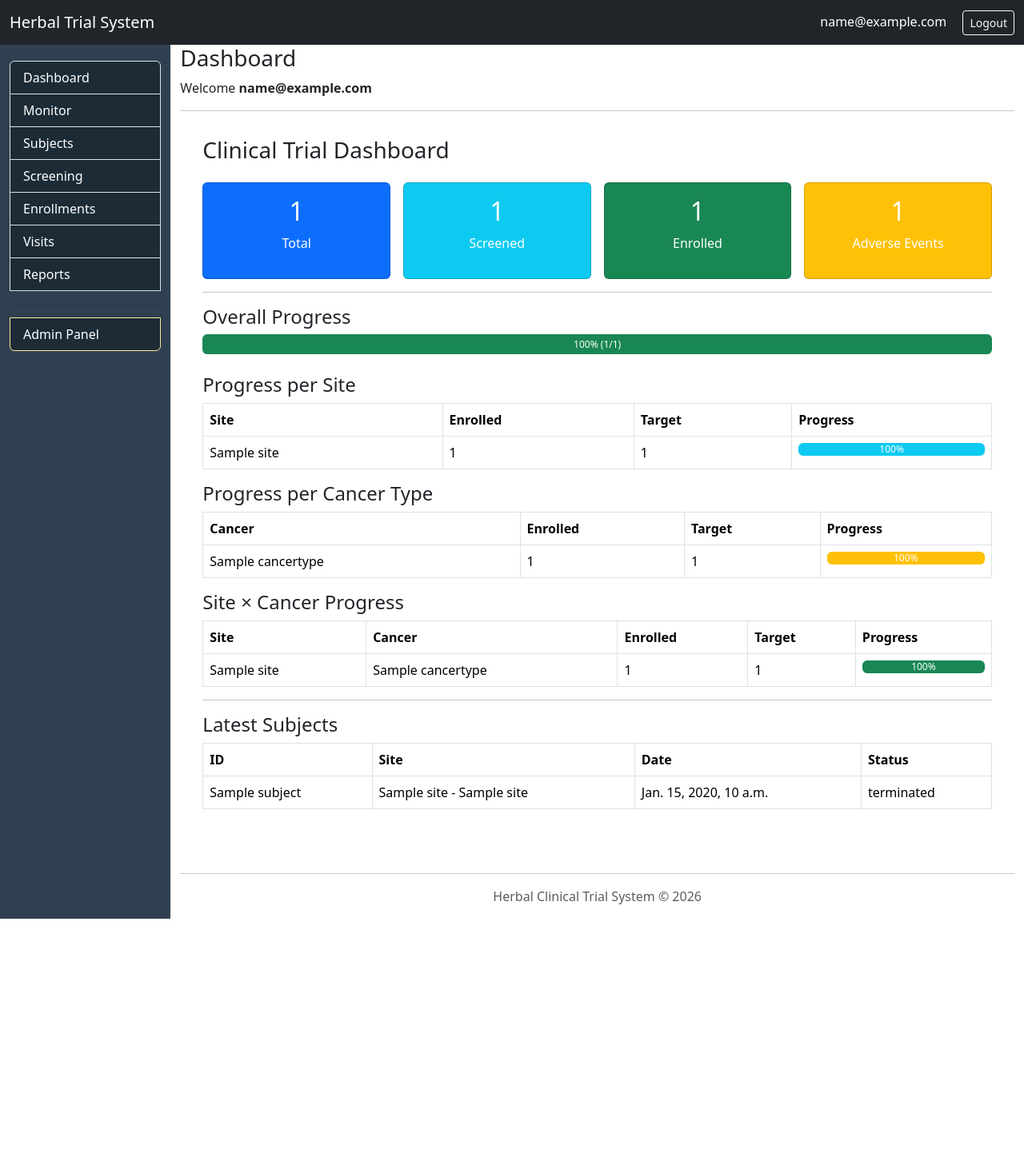
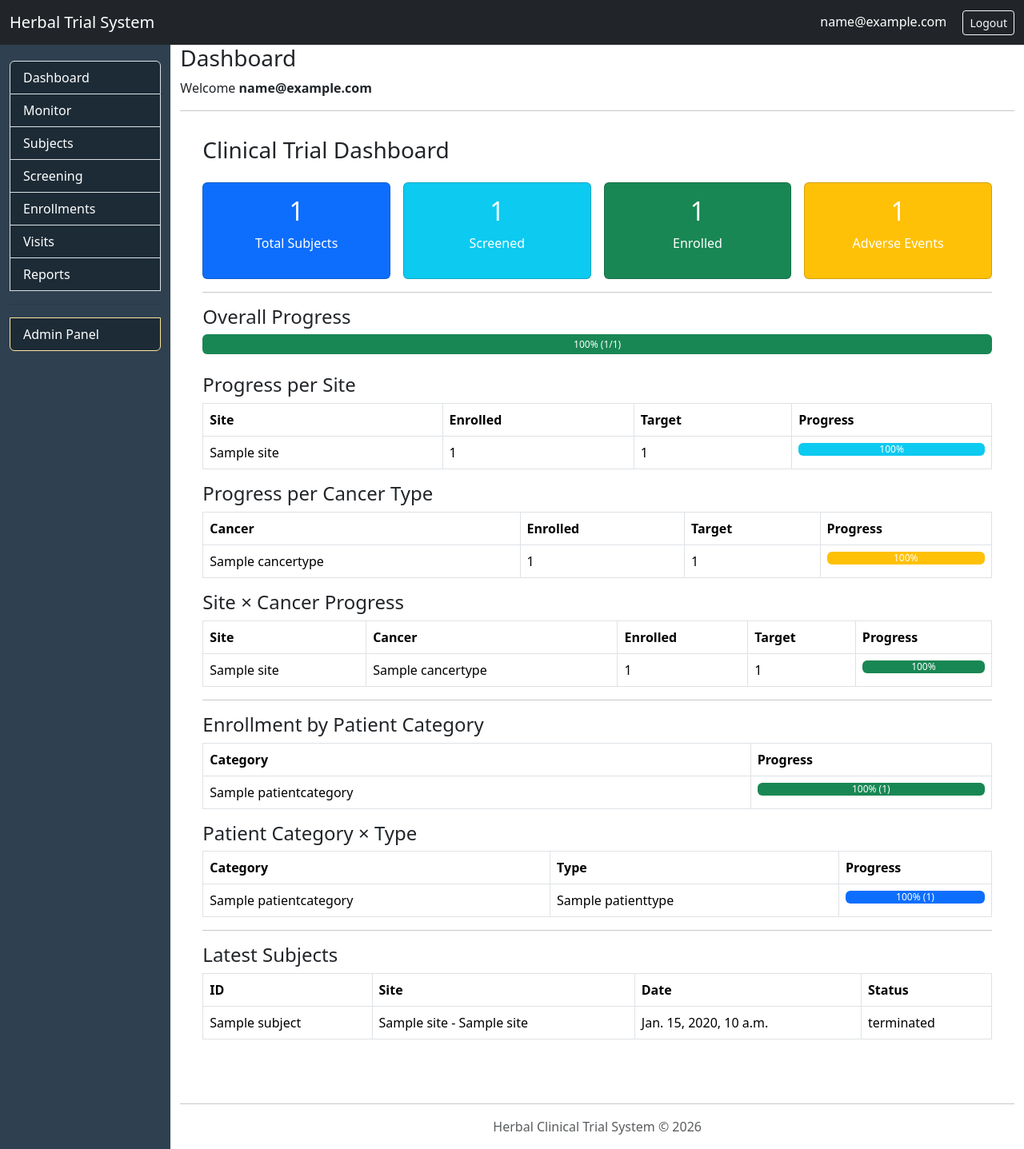
Before and after one commit to Maquiz1/herbals, a Django app: page /dashboard/ in a window 1280 px wide. Shown: the whole page at 80% size. Before the commit the page ends 1149 px from the top, so only its background shows below. Run offline with Django 4.2, Linux system fonts and the light colour scheme; a user stored in the database is signed in; tables that the repository leaves empty hold one stand-in row (values such as "Sample post").

Commit message:
first commit

```diff
--- a/backend/dashboard/templates/dashboard/dashboard.html
+++ b/backend/dashboard/templates/dashboard/dashboard.html
@@ -7,10 +7,38 @@
 
     <!-- KPI -->
     <div class="row g-3">
-    <div class="col-md-3"><div class="card bg-primary text-white text-center"><div class="card-body"><h2>{{ total_subjects }}</h2><p>Total</p></div></div></div>
-    <div class="col-md-3"><div class="card bg-info text-white text-center"><div class="card-body"><h2>{{ screened_subjects }}</h2><p>Screened</p></div></div></div>
-    <div class="col-md-3"><div class="card bg-success text-white text-center"><div class="card-body"><h2>{{ enrolled_subjects }}</h2><p>Enrolled</p></div></div></div>
-    <div class="col-md-3"><div class="card bg-warning text-white text-center"><div class="card-body"><h2>{{ adverse_events }}</h2><p>Adverse Events</p></div></div></div>
+        <div class="col-md-3">
+            <div class="card bg-primary text-white text-center">
+                <div class="card-body">
+                    <h2>{{ total_subjects }}</h2>
+                    <p>Total Subjects</p>
+                </div>
+            </div>
+        </div>
+        <div class="col-md-3">
+            <div class="card bg-info text-white text-center">
+                <div class="card-body">
+                    <h2>{{ screened_subjects }}</h2>
+                    <p>Screened</p>
+                </div>
+            </div>
+        </div>
+        <div class="col-md-3">
+            <div class="card bg-success text-white text-center">
+                <div class="card-body">
+                    <h2>{{ enrolled_subjects }}</h2>
+                    <p>Enrolled</p>
+                </div>
+            </div>
+        </div>
+        <div class="col-md-3">
+            <div class="card bg-warning text-white text-center">
+                <div class="card-body">
+                    <h2>{{ adverse_events }}</h2>
+                    <p>Adverse Events</p>
+                </div>
+            </div>
+        </div>
     </div>
 
     <hr>
@@ -26,7 +54,15 @@
     <!-- SITE -->
     <h4>Progress per Site</h4>
     <table class="table table-bordered">
-<tr><th>Site</th><th>Enrolled</th><th>Target</th><th>Progress</th></tr>
+        <thead>
+            <tr>
+                <th>Site</th>
+                <th>Enrolled</th>
+                <th>Target</th>
+                <th>Progress</th>
+            </tr>
+        </thead>
+        <tbody>
             {% for row in site_progress %}
             <tr>
                 <td>{{ row.site__name }}</td>
@@ -40,13 +76,26 @@
                     </div>
                 </td>
             </tr>
+            {% empty %}
+            <tr>
+                <td colspan="4">No data</td>
+            </tr>
             {% endfor %}
+        </tbody>
     </table>
 
     <!-- CANCER -->
     <h4>Progress per Cancer Type</h4>
     <table class="table table-bordered">
-<tr><th>Cancer</th><th>Enrolled</th><th>Target</th><th>Progress</th></tr>
+        <thead>
+            <tr>
+                <th>Cancer</th>
+                <th>Enrolled</th>
+                <th>Target</th>
+                <th>Progress</th>
+            </tr>
+        </thead>
+        <tbody>
             {% for row in cancer_progress %}
             <tr>
                 <td>{{ row.cancer_type__name }}</td>
@@ -60,13 +109,27 @@
                     </div>
                 </td>
             </tr>
+            {% empty %}
+            <tr>
+                <td colspan="4">No data</td>
+            </tr>
             {% endfor %}
+        </tbody>
     </table>
 
     <!-- SITE × CANCER -->
     <h4>Site × Cancer Progress</h4>
     <table class="table table-bordered">
-<tr><th>Site</th><th>Cancer</th><th>Enrolled</th><th>Target</th><th>Progress</th></tr>
+        <thead>
+            <tr>
+                <th>Site</th>
+                <th>Cancer</th>
+                <th>Enrolled</th>
+                <th>Target</th>
+                <th>Progress</th>
+            </tr>
+        </thead>
+        <tbody>
             {% for row in detailed_progress %}
             <tr>
                 <td>{{ row.site__name }}</td>
@@ -78,14 +141,88 @@
                         <div class="progress-bar
                             {% if row.percent < 30 %}bg-danger
                             {% elif row.percent < 70 %}bg-warning
-{% else %}bg-success{% endif %}"
-style="width: {{ row.percent }}%;">
+                            {% else %}bg-success{% endif %}" style="width: {{ row.percent }}%;">
                             {{ row.percent }}%
                         </div>
                     </div>
                 </td>
             </tr>
+            {% empty %}
+            <tr>
+                <td colspan="5">No data</td>
+            </tr>
             {% endfor %}
+        </tbody>
+    </table>
+
+    <hr>
+
+    <!-- PATIENT CATEGORY -->
+    <h4>Enrollment by Patient Category</h4>
+    <table class="table table-bordered">
+        <thead>
+            <tr>
+                <th>Category</th>
+                <th>Progress</th>
+            </tr>
+        </thead>
+        <tbody>
+            {% for row in patient_category_stats %}
+            <tr>
+                <td>
+                    {% if row.pt_category__code == 'INT' %}
+                    <span class="badge bg-success">Intervention</span>
+                    {% elif row.pt_category__code == 'CNT' %}
+                    <span class="badge bg-secondary">Control</span>
+                    {% else %}
+                    {{ row.pt_category__name }}
+                    {% endif %}
+                </td>
+                <td>
+                    <div class="progress">
+                        <div class="progress-bar bg-success" style="width: {{ row.percent }}%;">
+                            {{ row.percent }}% ({{ row.total }})
+                        </div>
+                    </div>
+                </td>
+            </tr>
+            {% empty %}
+            <tr>
+                <td colspan="2">No data</td>
+            </tr>
+            {% endfor %}
+        </tbody>
+    </table>
+
+    <!-- CATEGORY × TYPE -->
+    <h4>Patient Category × Type</h4>
+    <table class="table table-bordered">
+        <thead>
+            <tr>
+                <th>Category</th>
+                <th>Type</th>
+                <th>Progress</th>
+            </tr>
+        </thead>
+        <tbody>
+            {% for row in patient_combined_stats %}
+            <tr>
+                <td>{{ row.pt_category__name }}</td>
+                <td>{{ row.pt_type__name }}</td>
+                <td>
+                    <div class="progress">
+                        <div class="progress-bar bg-primary" style="width: {{ row.percent }}%;">
+                            {{ row.percent }}% ({{ row.total }})
+                        </div>
+                    </div>
+                </td>
+            </tr>
+            {% empty %}
+            <tr>
+                <td colspan="3">No data</td>
+            </tr>
+            {% endfor %}
+        </tbody>
     </table>
 
     <hr>
@@ -93,7 +230,15 @@ style="width: {{ row.percent }}%;">
     <!-- LATEST -->
     <h4>Latest Subjects</h4>
     <table class="table table-bordered">
-<tr><th>ID</th><th>Site</th><th>Date</th><th>Status</th></tr>
+        <thead>
+            <tr>
+                <th>ID</th>
+                <th>Site</th>
+                <th>Date</th>
+                <th>Status</th>
+            </tr>
+        </thead>
+        <tbody>
             {% for subject in latest_subjects %}
             <tr>
                 <td>{{ subject.subject_id }}</td>
@@ -101,8 +246,14 @@ style="width: {{ row.percent }}%;">
                 <td>{{ subject.created_at }}</td>
                 <td>{{ subject.status }}</td>
             </tr>
+            {% empty %}
+            <tr>
+                <td colspan="4">No subjects</td>
+            </tr>
             {% endfor %}
+        </tbody>
     </table>
 
 </div>
+
 {% endblock %}
--- a/backend/dashboard/views/dashboard/dashboard_view.py
+++ b/backend/dashboard/views/dashboard/dashboard_view.py
@@ -15,9 +15,11 @@ def dashboard_view(request):
     profile = user.staff_profile
     role = profile.role
 
+    # =========================
+    # SUBJECT FILTERING
+    # =========================
     subjects = Subject.objects.all()
 
-    # 🔒 Role filtering
     if role in ["data_clerk", "coordinator"]:
         subjects = subjects.filter(site=profile.site)
 
@@ -53,27 +55,28 @@ def dashboard_view(request):
     ).count()
 
     # =========================
-    # 🎯 OVERALL PROGRESS
+    # 🎯 TARGET FILTERING (IMPORTANT FIX)
     # =========================
     targets = StudyTarget.objects.all()
 
-    # 🔒 Apply SAME role filtering
     if role in ["data_clerk", "coordinator"]:
         targets = targets.filter(site=profile.site)
 
     elif role in ["monitor", "reviewer", "pi"]:
         targets = targets.filter(site__in=profile.assigned_sites.all())
 
+    # =========================
+    # 🎯 OVERALL
+    # =========================
     total_target = targets.aggregate(
         total=Sum("target_enrollment")
     )["total"] or 0
-
     overall_percent = int((enrolled_subjects / total_target) * 100) if total_target > 0 else 0
 
     # =========================
-    # 🏥 SITE PROGRESS
+    # 🏥 SITE PROGRESS (FIXED: use targets)
     # =========================
-    site_progress = StudyTarget.objects.values(
+    site_progress = targets.values(
         "site__name"
     ).annotate(
         target=Sum("target_enrollment"),
@@ -84,9 +87,9 @@ def dashboard_view(request):
     )
 
     # =========================
-    # 🧬 CANCER PROGRESS
+    # 🧬 CANCER PROGRESS (FIXED)
     # =========================
-    cancer_progress = StudyTarget.objects.values(
+    cancer_progress = targets.values(
         "cancer_type__name"
     ).annotate(
         target=Sum("target_enrollment"),
@@ -97,9 +100,9 @@ def dashboard_view(request):
     )
 
     # =========================
-    # 🔬 SITE × CANCER
+    # 🔬 SITE × CANCER (FIXED)
     # =========================
-    detailed_progress = StudyTarget.objects.values(
+    detailed_progress = targets.values(
         "site__name",
         "cancer_type__name",
         "target_enrollment"
@@ -111,25 +114,64 @@ def dashboard_view(request):
     )
 
     # =========================
-    # % CALCULATIONS
+    # PATIENT STATS
     # =========================
+    patient_category_stats = enrollments.values(
+        "pt_category__name"
+    ).annotate(
+        total=Count("id")
+    ).order_by("pt_category__name")
+
+
+    patient_type_stats = enrollments.values(
+        "pt_type__name"
+    ).annotate(
+        total=Count("id")
+    ).order_by("pt_type__name")
+
+
+    patient_combined_stats = enrollments.values(
+        "pt_category__name",
+        "pt_type__name"
+    ).annotate(
+        total=Count("id")
+    ).order_by("pt_category__name", "pt_type__name")
+
+    # =========================
+    # % HELPERS
+    # =========================
+    total_enrolled = enrolled_subjects
+
+    def add_percentage(data, total):
+        results = []
+        for row in data:
+            count = row.get("total", 0)
+            percent = int((count / total) * 100) if total > 0 else 0
+            row["percent"] = percent
+            results.append(row)
+        return results
+
     def add_percent(data, target_field):
         results = []
         for row in data:
             target = row.get(target_field, 0) or 0
             enrolled = row.get("enrolled", 0) or 0
             percent = int((enrolled / target) * 100) if target > 0 else 0
-
             row["percent"] = percent
             results.append(row)
         return results
 
+    # Apply %
     site_progress = add_percent(site_progress, "target")
     cancer_progress = add_percent(cancer_progress, "target")
     detailed_progress = add_percent(detailed_progress, "target_enrollment")
 
+    patient_category_stats = add_percentage(patient_category_stats, total_enrolled)
+    patient_type_stats = add_percentage(patient_type_stats, total_enrolled)
+    patient_combined_stats = add_percentage(patient_combined_stats, total_enrolled)  # ✅ FIXED
+
     # =========================
-    # SITE SUMMARY
+    # OTHER
     # =========================
     site_summary = subjects.values("site__name").annotate(
         total=Count("id")
@@ -137,6 +179,9 @@ def dashboard_view(request):
 
     latest_subjects = subjects.select_related("site").order_by("-created_at")[:10]
 
+    # =========================
+    # RESPONSE
+    # =========================
     return render(request, "dashboard/dashboard.html", {
         "role": role,
 
@@ -163,6 +208,11 @@ def dashboard_view(request):
         "cancer_progress": cancer_progress,
         "detailed_progress": detailed_progress,
 
+        # Patient
+        "patient_category_stats": patient_category_stats,
+        "patient_type_stats": patient_type_stats,
+        "patient_combined_stats": patient_combined_stats,
+
         # Other
         "site_summary": site_summary,
         "latest_subjects": latest_subjects,
--- a/backend/herbal/models/subjects/subject_model.py
+++ b/backend/herbal/models/subjects/subject_model.py
@@ -29,8 +29,8 @@ class Subject(BaseModel):
 
     sex = models.ForeignKey(Sex, on_delete=models.PROTECT)
 
-    hid = models.CharField(max_length=100,blank=True, null=True)
-    idn = models.CharField(max_length=100, blank=True, null=True)
+    hid = models.CharField(max_length=100, unique=True, null=True, blank=True)
+    idn = models.CharField(max_length=100, unique=True, null=True, blank=True)
 
     identification_type = models.ForeignKey(
         IDType,
--- a/backend/src/settings.py
+++ b/backend/src/settings.py
@@ -34,7 +34,7 @@ SECRET_KEY = env('SECRET_KEY')
 # SECURITY WARNING: don't run with debug turned on in production!
 DEBUG = True
 
-ALLOWED_HOSTS = []
+ALLOWED_HOSTS = ["127.0.0.1","192.168.35.40"]
 
 
 # Application definition
```
Also changed, not shown: backend/herbal/models/screening/screening_model.py (+18 -18 lines), backend/herbal/migrations/0036_alter_subject_hid_alter_subject_idn.py (added). Lines whose indentation alone changed are shown as unchanged.
